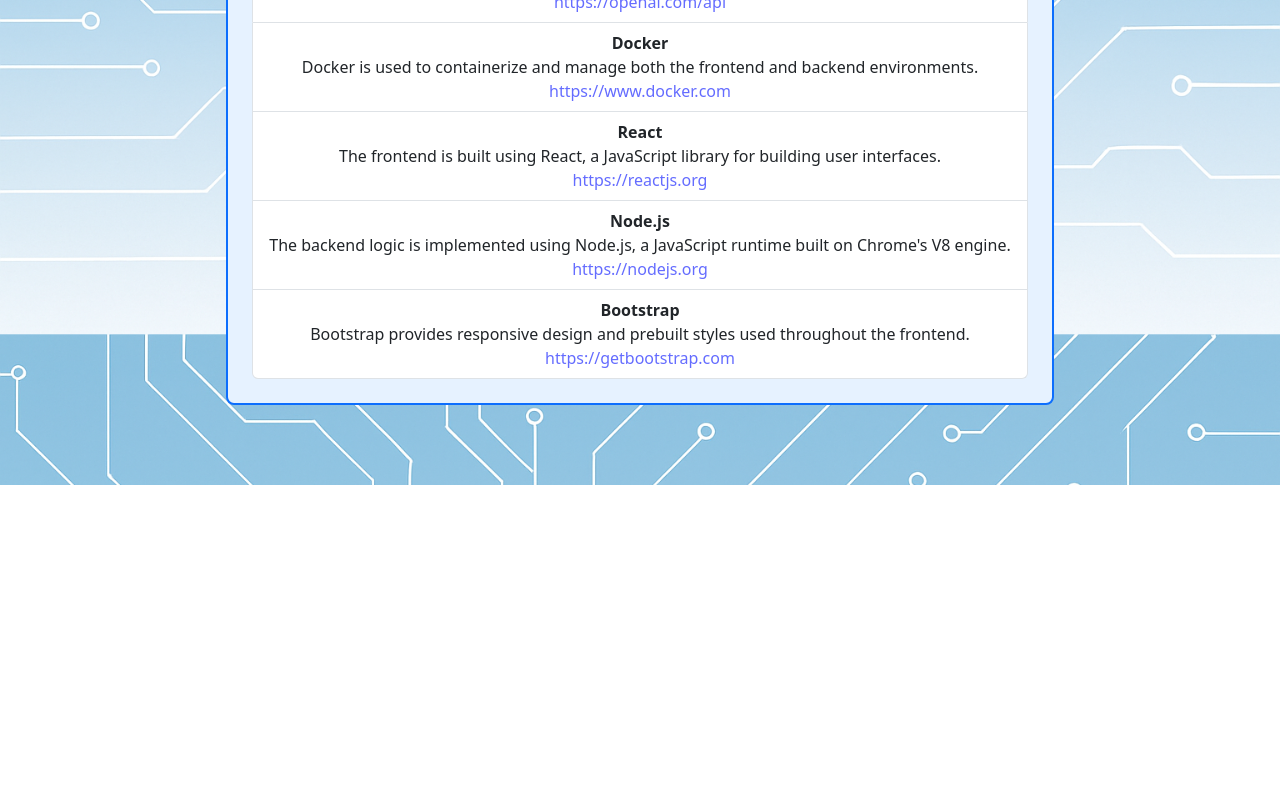
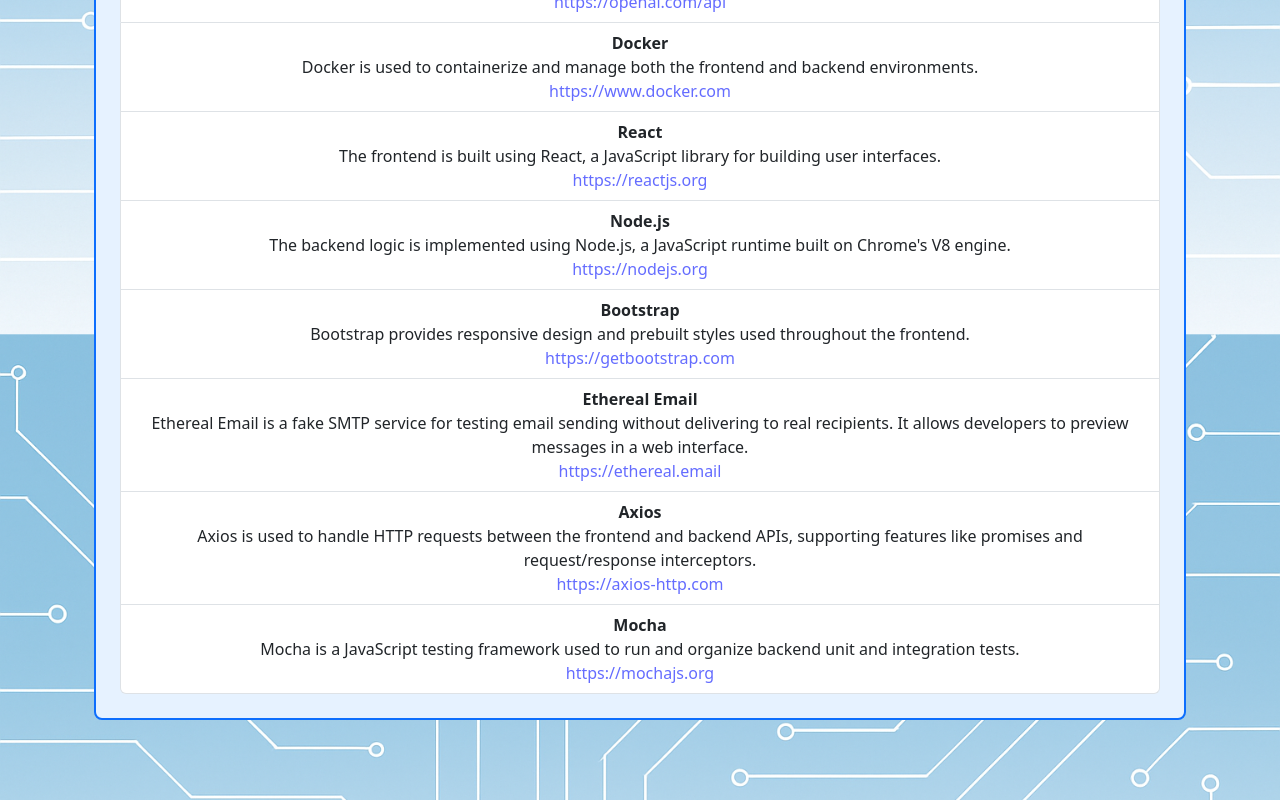
Before and after one commit to Garycheng92/PromptMail, a React (Vite) app in the folder app/frontend/: page /citations in a window 1280 px wide. Shown: the part 519-1319 px from the top of the page. Before the commit the page ends 1004 px from the top, so only its background shows below. Built offline with nearby package versions, Linux system fonts and the light colour scheme; no server answers.

Commit message:
Citations: add Ethereal Email, Axios, and Mocha entries

```diff
--- a/app/frontend/src/pages/Citations.jsx
+++ b/app/frontend/src/pages/Citations.jsx
@@ -50,6 +50,29 @@
               https://getbootstrap.com
             </a>
           </li>
+          <li className="list-group-item">
+            <strong>Ethereal Email</strong><br />
+            Ethereal Email is a fake SMTP service for testing email sending without delivering to real recipients.
+            It allows developers to preview messages in a web interface.<br />
+            <a href="https://ethereal.email" target="_blank" rel="noopener noreferrer">
+              https://ethereal.email
+            </a>
+          </li>
+          <li className="list-group-item">
+            <strong>Axios</strong><br />
+            Axios is used to handle HTTP requests between the frontend and backend APIs, supporting features like
+            promises and request/response interceptors.<br />
+            <a href="https://axios-http.com" target="_blank" rel="noopener noreferrer">
+              https://axios-http.com
+            </a>
+          </li>
+          <li className="list-group-item">
+            <strong>Mocha</strong><br />
+            Mocha is a JavaScript testing framework used to run and organize backend unit and integration tests.<br />
+            <a href="https://mochajs.org" target="_blank" rel="noopener noreferrer">
+              https://mochajs.org
+            </a>
+          </li>
         </ul>
       </div>
     </div>
```
